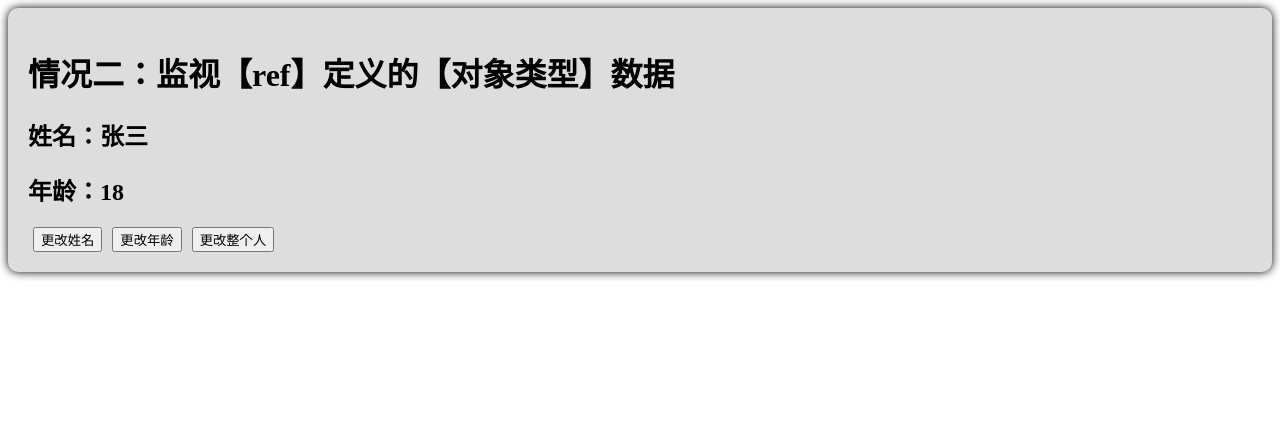
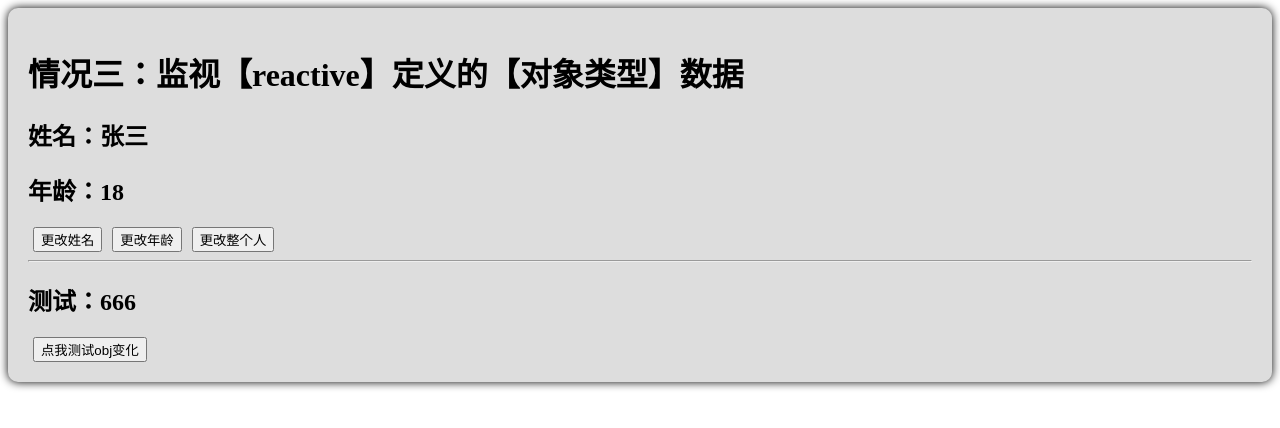
Before and after one commit to Ravilace/vue_study, a Vue app: page / in a window 1280 px wide. Shown: the top 428 px of the page. Built offline with nearby package versions, Linux system fonts and the light colour scheme; the HTML template or start-up script is replaced by a standard one.

Commit message:
:sparkles: watch reactive, and reactive deep watch by default

```diff
--- a/src/components/Person.vue
+++ b/src/components/Person.vue
@@ -1,40 +1,56 @@
 <script setup lang="ts">
-import { ref, watch } from 'vue'
+import { reactive, watch } from 'vue'
 
-let person = ref({
+let person = reactive({
   name: '张三',
   age: 18,
 })
+let obj = reactive({
+  a: {
+    b: {
+      c: 666
+    }
+  }
+})
 function changeName() {
-  person.value.name += '~'
+  person.name += '~'
 }
 function changeAge() {
-  person.value.age += 1
+  person.age += 1
 }
 function changePerson() {
-  person.value = {
-    name: '李四',
-    age: 24
-  }
+  Object.assign(person, {name: '李四', age:80})
 }
-// 监视，情况一：监视【ref】定义的【对象类型】数据，监视的是对象的地址值
-// 若想监视对象内部属性的变化，需要手动开启深度监视
-// 此时需要第三个参数，进行配置
-// 当使用deep watch时，只是更改属性时，newValue和oldValue是一样的
-// 这是因为按引用传参导致的
-watch(person, (newValue, oldValue) => {
+function changeObj() {
+  Object.assign(obj, {
+    a: {
+      b: {
+        c: 123
+      }
+    }
+  })
+}
+// 监视，情况三：监视【reactive】定义的【对象类型】数据
+// 默认是开启深度监视的
+watch(person, (newValue, oldValue)=>{
   console.log('person变化了', newValue, oldValue)
-}, {deep:true})
+})
+watch(obj, (newValue, oldValue) => {
+  console.log('obj变化了', newValue, oldValue)
+})
 </script>
 
 <template>
   <div class="person">
-    <h1>情况二：监视【ref】定义的【对象类型】数据</h1>
+    <h1>情况三：监视【reactive】定义的【对象类型】数据</h1>
     <h2>姓名：{{ person.name }}</h2>
     <h2>年龄：{{ person.age }}</h2>
     <button @click="changeName">更改姓名</button>
     <button @click="changeAge">更改年龄</button>
     <button @click="changePerson">更改整个人</button>
+    <hr>
+    <h2>测试：{{obj.a.b.c}}</h2>
+    <button @click="changeObj">点我测试obj变化</button>
   </div>
 </template>
 
```
